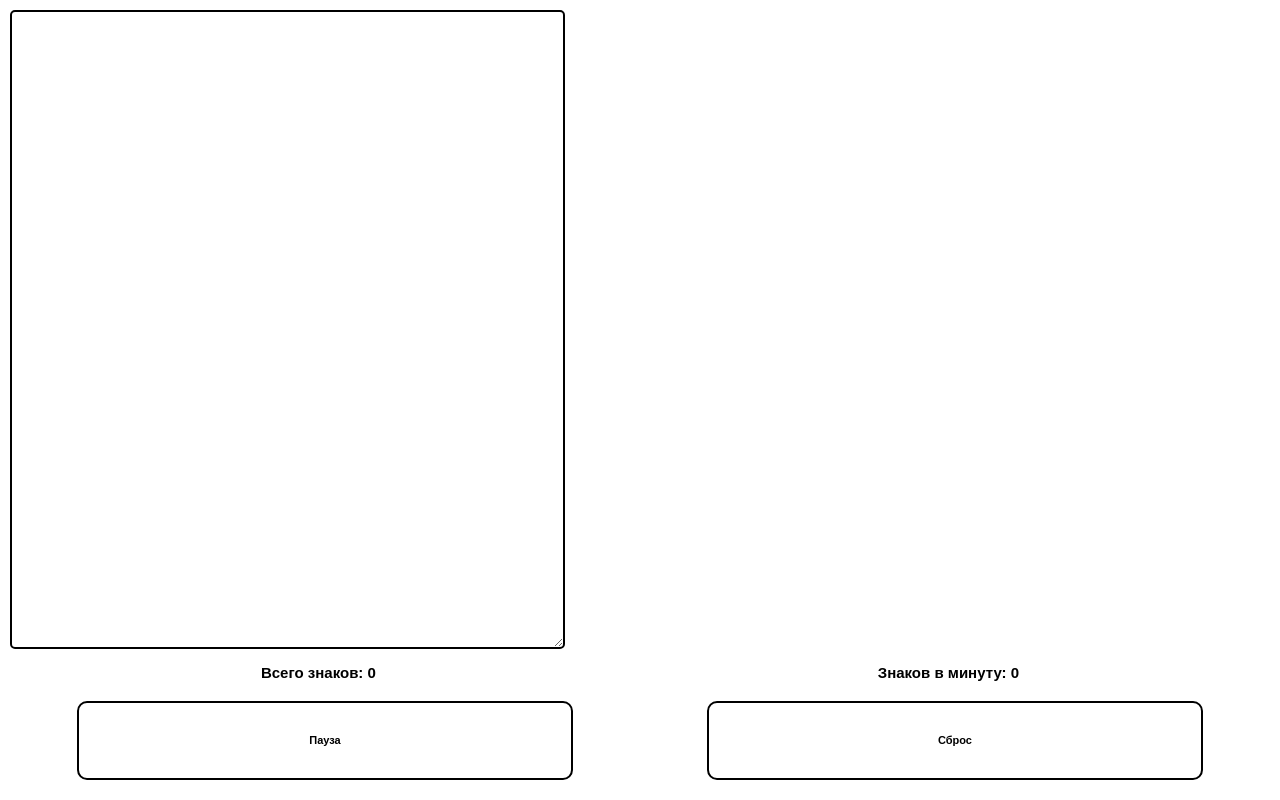
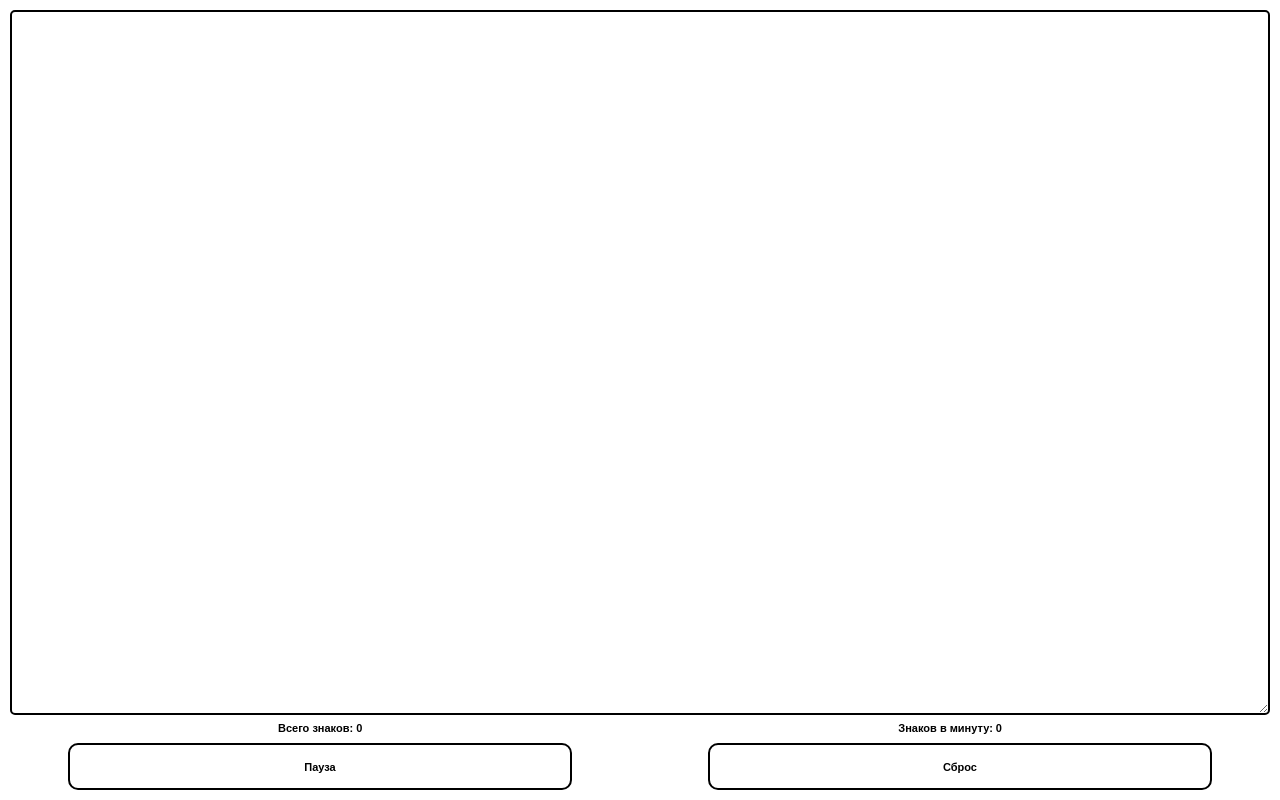
Before and after one commit to Zoytz/tst, a plain HTML site: page index.html in a window 1280 px wide. Drawn offline with Linux system fonts and the light colour scheme.

Commit message:
fix: fixed buttons, titles

```diff
--- a/index.css
+++ b/index.css
@@ -17,7 +17,6 @@
 }
 
 .form {
-  max-width: 555px;
   width: 100%;
   display: flex;
   flex-direction: column;
@@ -35,12 +34,11 @@
 }
 
 .buttons {
-  padding: 10px;
   display: flex;
   justify-content: space-around;
   gap: 20px;
   align-items: center;
-  height: 15%;
+  max-height: 6%;
 }
 
 .button {
@@ -57,13 +55,13 @@
 .titles {
   display: flex;
   justify-content: space-around;
-  height: 5%;
+  align-items: center;
+  max-height: 18px;
 }
 
 .titles__title {
   text-align: center;
-  margin-top: 10px;
-  font-size: 15px;
-  height: 22px;
-  line-height: 17px;
+  font-size: 11px;
+  line-height: 16px;
+  font-weight: bold;
 }
```
